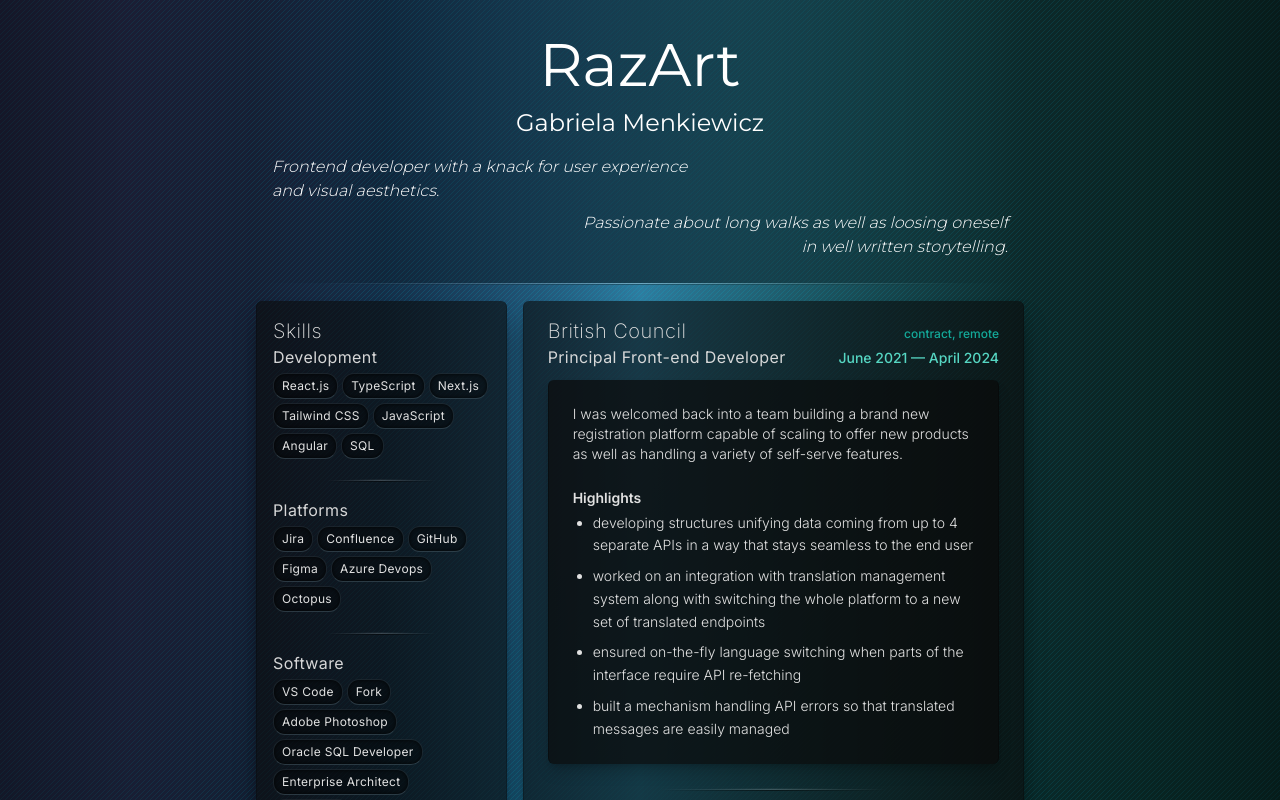
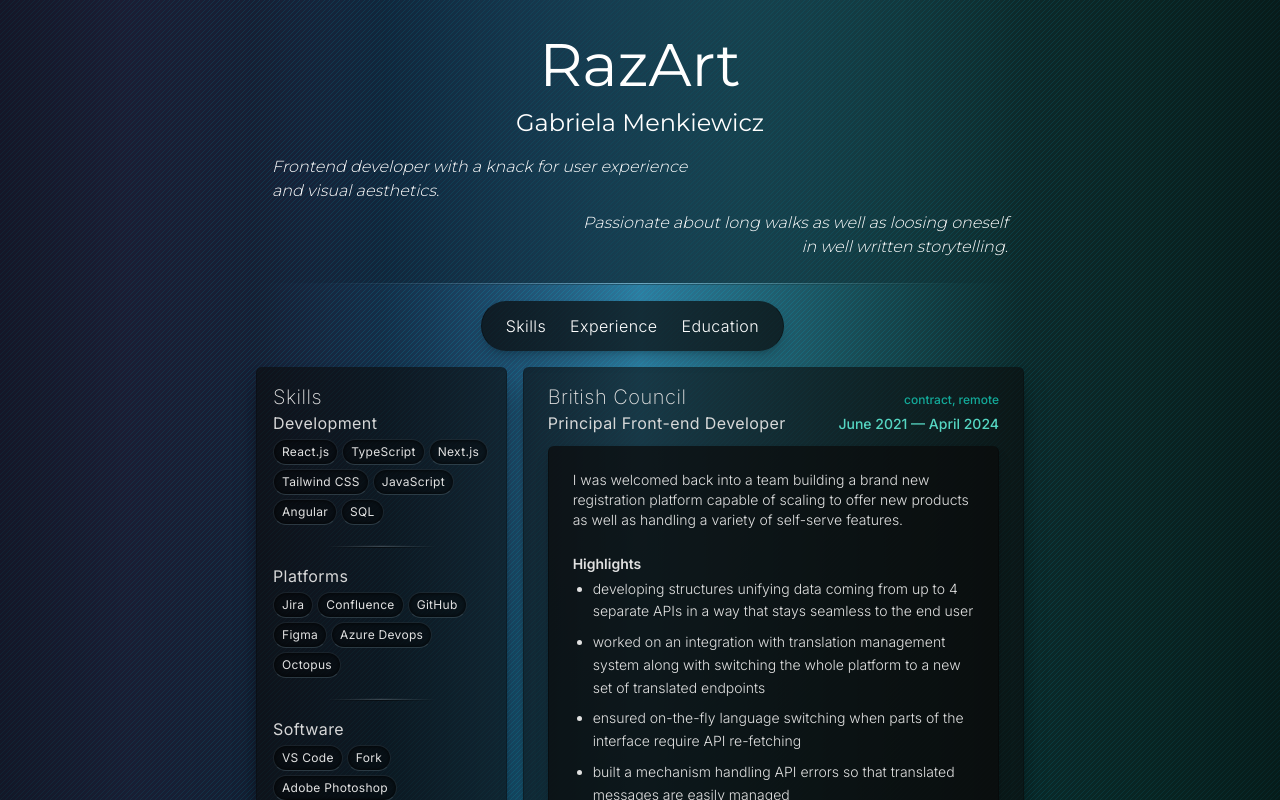
Before and after one commit to Raz666/razart, a Next.js app: page /en in a window 1280 px wide. Shown: the top 800 px of the page. Built offline with nearby package versions, Linux system fonts and the light colour scheme.

Commit message:
add menu

```diff
--- a/messages/pl.json
+++ b/messages/pl.json
@@ -119,12 +119,15 @@
       "courses": "Kursy",
       "master": "Praca magisterska: „Transformacja modeli wymagań w kod warstw prezentacji w technologii Flex”",
       "bachelor": "Praca licencjacka: „Projekt portalu internetowego — katalog multimedialny”"
+    }
   },
-    "skills": "Umiejętności",
+  "Skills": {
+    "title": "Umiejętności",
     "dev": "Technologie",
     "platforms": "Platformy",
-    "soft": "Oprogramowanie",
-    "languages": {
+    "soft": "Oprogramowanie"
+  },
+  "Languages": {
     "title": "Języki",
     "english": "Angielski",
     "polish": "Polski",
@@ -132,7 +135,6 @@
     "proficient": "biegły",
     "native": "ojczysty",
     "elementary": "podstawowy"
-    }
   },
   "Interests": {
     "title": "Zainteresowania",
--- a/src/app/[locale]/layout.tsx
+++ b/src/app/[locale]/layout.tsx
@@ -5,6 +5,7 @@
 import { mainFont } from '@app/ui/fonts';
 import Header from '@locale/header/page';
 import { Background, Divider } from '@components/index';
+import { Menu } from '../ui/Menu';
 
 export const metadata: Metadata = {
   title: 'RazArt',
@@ -21,18 +22,21 @@
   const t = useTranslations('Home');
 
   return (
-    <html lang={locale}>
+    <html lang={locale} className="motion-safe:scroll-smooth">
       <body
-        className={`${mainFont.className} relative bg-black print:bg-white print:text-black`}
+        className={`${mainFont.className} bg-black print:bg-white print:text-black`}
       >
         <Background>
           <Header />
           <Divider />
+          <div className="relative mx-2 sm:mx-14 md:mx-auto md:max-w-screen-md">
+            <Menu />
 
-          {children}
+            {children}
 
-          <div className="invisible fixed -left-[18rem] bottom-[20rem] -rotate-90 self-start text-left text-xs opacity-50 print:visible">
-            {t('gdpr')}
+            <div className="invisible fixed -left-[18rem] bottom-[20rem] -rotate-90 self-start text-left text-xs opacity-50 print:visible">
+              {t('gdpr')}
+            </div>
           </div>
         </Background>
       </body>
--- a/src/app/[locale]/page.tsx
+++ b/src/app/[locale]/page.tsx
@@ -7,7 +7,7 @@
 
 export default function Home() {
   return (
-    <div className="mx-2 gap-4 sm:mx-14 md:mx-auto md:flex md:max-w-screen-md print:block">
+    <div className="gap-4 md:flex print:block">
       <div className="flex-1 basis-1/3">
         <div className="block gap-4 sm:flex md:block print:flex">
           <div className="flex-1 basis-2/3">
--- /dev/null
+++ b/src/app/ui/Menu.tsx
@@ -0,0 +1,65 @@
+'use client';
+
+import clsx from 'clsx';
+import { useTranslations } from 'next-intl';
+import Link from 'next/link';
+import { HTMLAttributes, useEffect, useState } from 'react';
+
+export const Menu = ({ ...props }: HTMLAttributes<HTMLDivElement>) => {
+  // const t = useTranslations();
+
+  const links = [
+    {
+      // name: t('Skills.title'),
+      name: 'Skills',
+      hash: '#skills',
+    },
+    {
+      // name: t('Experience.title'),
+      name: 'Experience',
+      hash: '#experience',
+    },
+    {
+      // name: t('Education.title'),
+      name: 'Education',
+      hash: '#education',
+    },
+  ] as const;
+
+  const [scrollStart, setScrollStart] = useState(false);
+  const [scrollContinue, setScrollContinue] = useState(false);
+  useEffect(() => {
+    window.addEventListener('scroll', () => {
+      setScrollStart(window.scrollY > 10);
+      setScrollContinue(window.scrollY > 300);
+    });
+  });
+
+  return (
+    <div className="sticky top-2 z-10 inline-block w-full text-right font-light tracking-wide ">
+      <nav
+        className={clsx(
+          ' mb-4 inline-block rounded-full border bg-neutral-950/70 px-6 py-3 text-white ease-in-out motion-safe:transition-all print:bg-white print:text-black print:shadow-none',
+          { 'mr-60 motion-safe:duration-[100ms]': !scrollStart },
+          { 'mr-2 motion-safe:duration-[400ms]': scrollStart },
+          {
+            'border-x-black/30 border-y-black/0 shadow-lg shadow-black/20':
+              !scrollContinue,
+          },
+          {
+            'border border-emerald-100/15 border-b-emerald-100/25 shadow-md shadow-emerald-100/10 backdrop-blur-sm':
+              scrollContinue,
+          },
+        )}
+      >
+        <ul className="flex gap-6 ">
+          {links.map((link) => (
+            <li key={link.hash}>
+              <Link href={link.hash}>{link.name}</Link>
+            </li>
+          ))}
+        </ul>
+      </nav>
+    </div>
+  );
+};
--- a/src/app/ui/components/Card.tsx
+++ b/src/app/ui/components/Card.tsx
@@ -4,7 +4,7 @@
   children,
 }: { children: React.ReactNode } & HTMLAttributes<HTMLDivElement>) => {
   return (
-    <div className="text-white-50 relative mt-2 mb-6 rounded-md border-x border-black/30 bg-neutral-950/70 px-6 pb-6 pt-2 shadow-lg shadow-black/20 print:bg-white print:text-black print:shadow-none ">
+    <div className="text-white-50 mt-2 mb-6 rounded-md border-x border-black/30 bg-neutral-950/70 px-6 pb-6 pt-2 shadow-lg shadow-black/20 print:bg-white print:text-black print:shadow-none ">
       {children}
     </div>
   );
--- a/src/app/ui/components/Pill.tsx
+++ b/src/app/ui/components/Pill.tsx
@@ -1,5 +1,5 @@
 export const Pill = ({ children }: { children: React.ReactNode }) => (
-  <div className="shadow-inner-symmetric rounded-xl border border-b-sky-200/20 border-x-sky-200/10 border-t-sky-200/10 bg-black/40 px-2 py-1 shadow-black/80 print:bg-neutral-100 print:shadow-none">
+  <div className="shadow-inner-symmetric rounded-full border border-b-sky-200/20 border-x-sky-200/10 border-t-sky-200/10 bg-black/40 px-2 py-1 shadow-black/80 print:bg-neutral-100 print:shadow-none">
     {children}
   </div>
 );
--- a/tailwind.config.ts
+++ b/tailwind.config.ts
@@ -16,6 +16,24 @@
       boxShadow: {
         'inner-symmetric': 'inset 0 0px 4px 0 rgb(0 0 0 / 0.05)',
       },
+      keyframes: {
+        wiggle: {
+          '0%': { marginRight: 'auto', transition: 'all 1000ms' },
+          '100%': {
+            marginRight: '0',
+          },
+          // '0%': { transform: 'translateX(0)' },
+          // '100%': {
+          //   transform: 'translateX(100px)',
+          // },
+        },
+      },
+      animation: {
+        wiggle: 'wiggle 0.5s ease-in both;',
+      },
+      transitionProperty: {
+        margin: 'marginRight',
+      },
     },
   },
   plugins: [],
```
Lines whose indentation alone changed are shown as unchanged.
